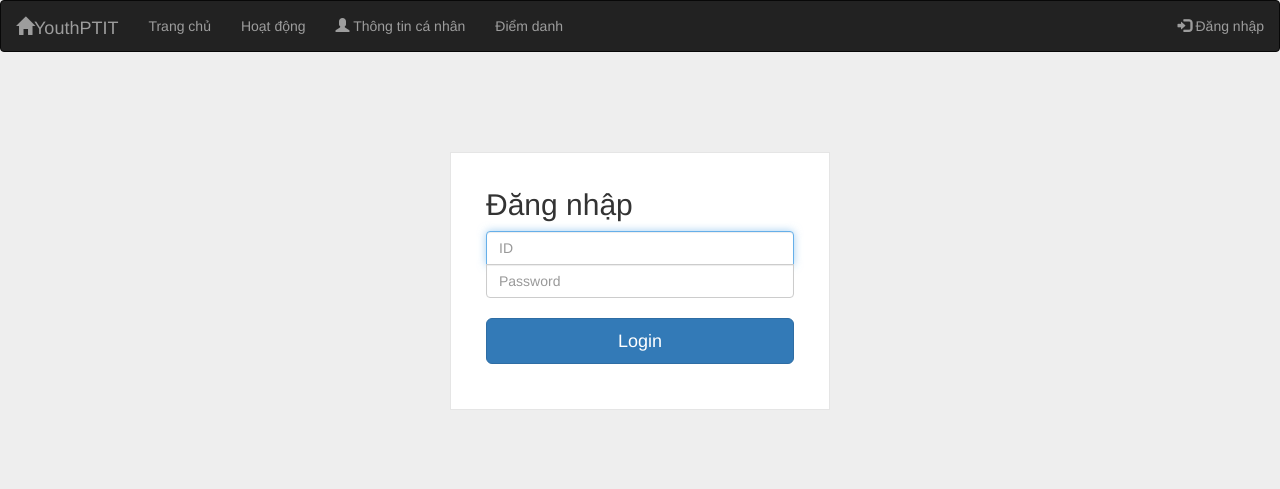
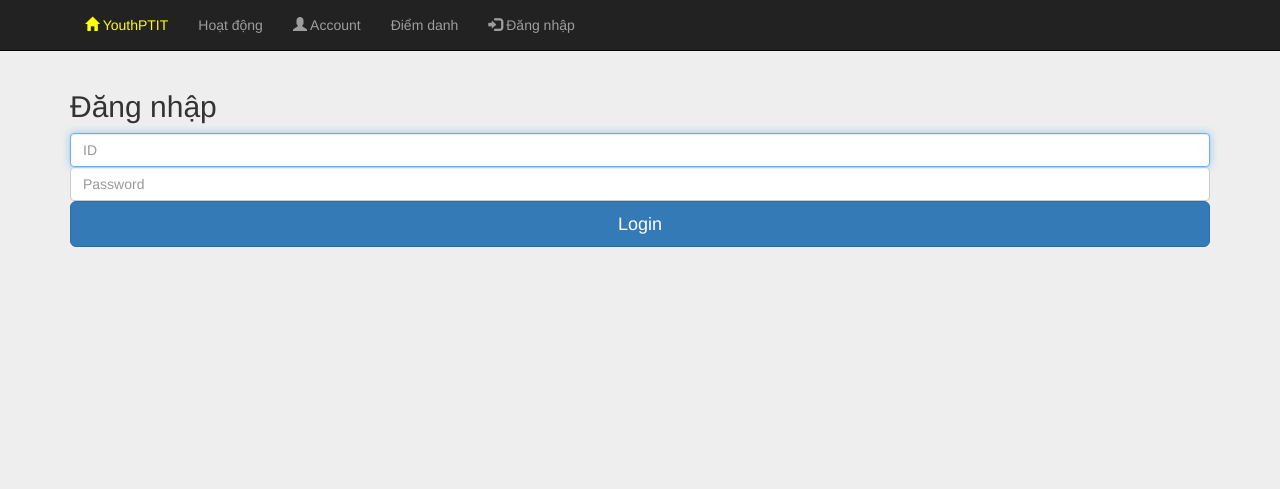
Before and after one commit to Sang2306/YouthUnionManagement, a Django app: page /login/ in a window 1280 px wide. Shown: the top 489 px of the page. Run offline with Django 3.2, Linux system fonts and the light colour scheme; some libraries are stand-ins or nearby versions.

Commit message:
thay doi giao dien base template va personal

```diff
--- a/login/static/login/main.css
+++ /dev/null
@@ -1,57 +0,0 @@
-body {
-  background: #eee !important;
-}
-
-.login-status {
-  color: red;
-}
-
-.wrapper {
-  margin-top: 80px;
-  margin-bottom: 80px;
-}
-
-.form-signin {
-  max-width: 380px;
-  padding: 15px 35px 45px;
-  margin: 0 auto;
-  background-color: #fff;
-  border: 1px solid rgba(0, 0, 0, 0.1);
-}
-
-.form-signin-heading .checkbox {
-  margin-bottom: 30px;
-}
-
-.checkbox {
-  font-weight: normal;
-}
-
-.form-control {
-  position: relative;
-  font-size: 16px;
-  height: auto;
-  padding: 10px;
-}
-
-input[type="text"] {
-  margin-bottom: -1px;
-  border-bottom-left-radius: 0;
-  border-bottom-right-radius: 0;
-}
-
-input[type="password"] {
-  margin-bottom: 20px;
-  border-top-left-radius: 0;
-  border-top-right-radius: 0;
-}
-
-footer {
-  position: fixed;
-  right: 0;
-  bottom: 0;
-  left: 0;
-  padding: 1rem;
-  color: black;
-  text-align: center;
-}
--- a/templates/base.html
+++ b/templates/base.html
@@ -5,49 +5,120 @@
 	<title>{% block title%} {% endblock %}</title>
 	<meta charset="utf-8">
 	<meta name="viewport" content="width=device-width, initial-scale=1">
-	{% load staticfiles %}
-	<link rel="stylesheet" type="text/css" href="{% static 'login/main.css' %}" />
-	<link rel="stylesheet" type="text/css" href="{% static 'login/progressbar.css' %}" />
 	{% block add_lib %}
 	{% endblock %}
 	<link rel="stylesheet" href="https://maxcdn.bootstrapcdn.com/bootstrap/3.4.0/css/bootstrap.min.css">
-	<script src="https://ajax.googleapis.com/ajax/libs/jquery/3.3.1/jquery.min.js"></script>
-	<script src="https://maxcdn.bootstrapcdn.com/bootstrap/3.4.0/js/bootstrap.min.js"></script>
+	<!-- <script src="https://ajax.googleapis.com/ajax/libs/jquery/3.3.1/jquery.min.js"></script> -->
+	<!-- <script src="https://maxcdn.bootstrapcdn.com/bootstrap/3.4.0/js/bootstrap.min.js"></script> -->
+	<!-- <link href="https://netdna.bootstrapcdn.com/bootstrap/3.1.0/css/bootstrap.min.css" rel="stylesheet"
+		id="bootstrap-css"> -->
+	<script src="http://code.jquery.com/jquery-1.11.1.js"></script>
+	<script src="https://netdna.bootstrapcdn.com/bootstrap/3.1.0/js/bootstrap.min.js"></script>
+	<script>
+		$(document).ready(function () {
+			var sideslider = $('[data-toggle=collapse-side]');
+			var sel = sideslider.attr('data-target');
+			var sel2 = sideslider.attr('data-target-2');
+			sideslider.click(function (event) {
+				$(sel).toggleClass('in');
+				$(sel2).toggleClass('out');
+			});
+		});
+	</script>
+	<style>
+		body {
+			background-color: #eee;
+			padding-top: 50px;
+			position: relative;
+		}
+
+		pre {
+			tab-size: 8;
+		}
+
+		@media screen and (max-width: 768px) {
+			.side-collapse-container {
+				width: 100%;
+				position: relative;
+				left: 0;
+				transition: left .1s;
+			}
+
+			.side-collapse-container.out {
+				left: 200px;
+			}
+
+			.side-collapse {
+				top: 50px;
+				bottom: 0;
+				left: 0;
+				width: 200px;
+				position: fixed;
+				overflow: hidden;
+				transition: width .1s;
+			}
+
+			.side-collapse.in {
+				width: 0;
+			}
+		}
+	</style>
 	{% block add_stylesheet %}
 	{% endblock %}
 </head>
 
 <body>
-	<nav class="navbar navbar-inverse">
-		<div class="container-fluid">
+	<header role="banner" class="navbar navbar-fixed-top navbar-inverse">
+		<div class="container">
 			<div class="navbar-header">
-				<a class="navbar-brand" href="{% url 'home:home' %}"><span
-						class="glyphicon glyphicon-home"></span>YouthPTIT</a>
+				<button data-toggle="collapse-side" data-target=".side-collapse"
+					data-target-2=".side-collapse-container" type="button" class="navbar-toggle pull-left"><span
+						class="icon-bar"></span><span class="icon-bar"></span><span class="icon-bar"></span></button>
 			</div>
+			<div class="navbar-inverse side-collapse in">
+				<nav role="navigation" class="navbar-collapse">
 					<ul class="nav navbar-nav">
-				<li class="{% block home_active %} {% endblock %}"><a href="{% url 'home:home' %}">Trang chủ</a></li>
-				<li class="{% block activities_active %}  {% endblock %}"><a href="{% url 'login:activities' %}">Hoạt
-						động</a>
+						<li class="{% block home_active %}{% endblock %}">
+							<a href="{% url 'home:home' %}" style="color: yellow;">
+								<i class="glyphicon glyphicon-home"></i>
+								YouthPTIT
+							</a>
 						</li>
-				<li class="{% block personal_info_active %}  {% endblock %}"><a href="{% url 'login:personal' %}"><span
-							class="glyphicon glyphicon-user"></span> Thông tin cá nhân{% block hello_user %}
-						{% endblock %}</a></li>
-				<li class="{% block check_attendance_active %}  {% endblock %}"><a
-						href="{% url 'login:check-attendance' %}">Điểm danh</a></li>
-			</ul>
-			<ul class="nav navbar-nav navbar-right">
+						<li class="{% block activities_active %}{% endblock %}">
+							<a href="{% url 'login:activities' %}">Hoạt động</a>
+						</li>
+						<li class="{% block personal_info_active %}{% endblock %}">
+							<a href="{% url 'login:personal' %}">
+								<span class="glyphicon glyphicon-user"></span>
+								Account
+								{% block hello_user %}
+								{% endblock %}
+							</a>
+						</li>
+						<li class="{% block check_attendance_active %}  {% endblock %}">
+							<a href="{% url 'login:check-attendance' %}">Điểm danh</a>
+						</li>
 						{% block login_button %}
-				<li><a href="{% url 'login:login' %}"><span class="glyphicon glyphicon-log-in"></span> Đăng nhập</a>
+						<li>
+							<a href="{% url 'login:login' %}"><span class="glyphicon glyphicon-log-in"></span>
+								Đăng nhập
+							</a>
 						</li>
 						{% endblock %}
 						{% block logout_button %}
-				<li><a href="{% url 'login:exit' %}"><span class="glyphicon glyphicon-log-out"></span> Đăng xuất</a>
+						<li>
+							<a href="{% url 'login:exit' %}"><span class="glyphicon glyphicon-log-out"></span>
+								Đăng xuất
+							</a>
 						</li>
 						{% endblock %}
 					</ul>
+				</nav>
 			</div>
-	</nav>
-	<div class="container">
+		</div>
+	</header>
+	<br>
+	<div class="container side-collapse-container">
 		{% block content %}
 		{% endblock content %}
 	</div>
```
Also changed, not shown: home/templates/home/index.html (+12 -6 lines), login/templates/login/personal.html (+5 -5 lines). Lines whose indentation alone changed are shown as unchanged.
